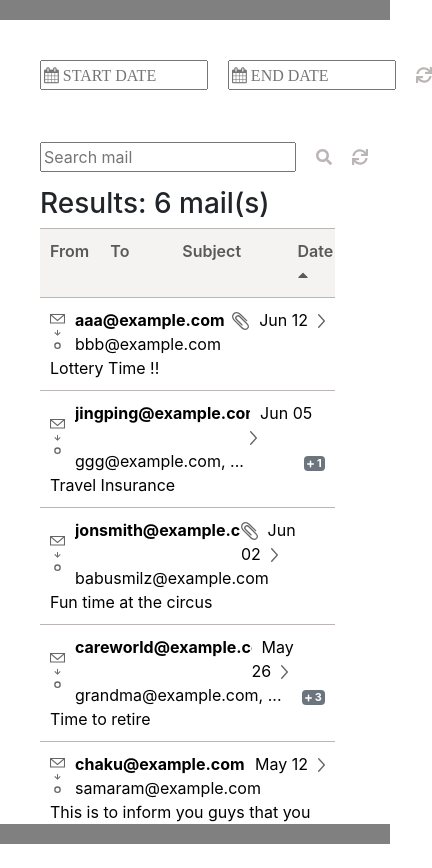
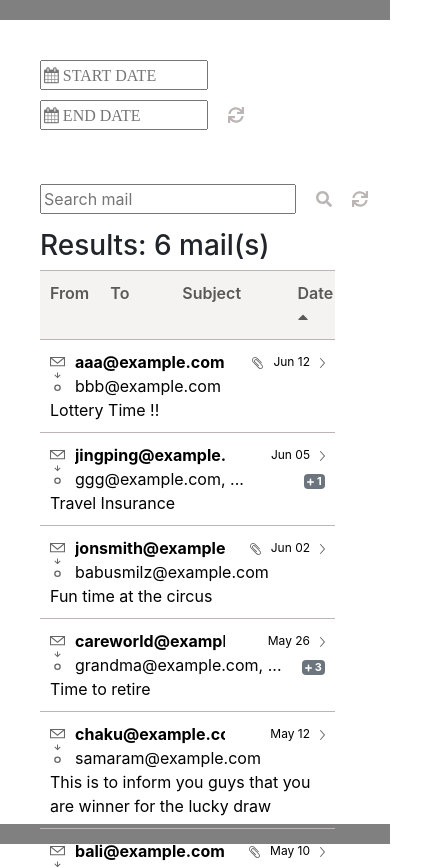
Before and after one commit to Vineeth-Avvaru/mail-archiver, a React (Create React App) app: page /mails in a window 390 px wide. Shown: the whole page, 432 px wide, since content can reach past the window. Before the commit the page ends 844 px from the top, so only its background shows below. Built offline with nearby package versions, Linux system fonts and the light colour scheme.

Commit message:
responsiveness for all devices

```diff
--- a/src/components/HomeComponent.css
+++ b/src/components/HomeComponent.css
@@ -12,6 +12,9 @@
     justify-content: space-between;
 }
 
+.mobile-date-container {
+    display: none;
+}
 .date-container {
     display: flex;
     flex-direction: row;
@@ -141,3 +144,30 @@
         overflow-y: scroll;
     }
 }
+
+@media (max-width: 470px) {
+    .filter-container{
+        height: 20vh;
+    }
+    .mails-container {
+        height: calc(100%-20vh);
+    }
+    .date-container{
+        display: none;
+    }
+    .mobile-date-container {
+        display: initial;
+    }
+    .mobile-date-container-display {
+        display: flex;
+        flex-direction: column;
+    }
+    .mobile-end-date-picker {
+        display: flex;
+        flex-direction: row;
+        margin-top: 10px;
+    }
+    .mobile-refresh-icon {
+        margin-left: 20px;
+    }
+}
--- a/src/components/HomeComponent.jsx
+++ b/src/components/HomeComponent.jsx
@@ -16,19 +16,19 @@ const mapStateToProps = state => {
         order: state.order,
         startDate: state.startDate,
         endDate: state.endDate,
-        searchMsg : state.searchMsg
+        searchMsg: state.searchMsg
     }
 }
 
 const mapDispatchToProps = (dispatch) => ({
-    changeMailOrder: ()=> {dispatch(changeMailOrder())},
-    setStartDate : (date) => {dispatch(setStartDate(date))},
-    setEndDate : (date) => {dispatch(setEndDate(date))},
-    resetDate : () => {dispatch(resetDate())},
-    handleSearch : (content) => {dispatch(handleSearch(content))},
-    filterMails : () => {dispatch(filterMails())},
-    onEnter: (keyStroke) => {dispatch(onEnter(keyStroke))},
-    resetSearch: () => {dispatch(resetSearch())}
+    changeMailOrder: () => { dispatch(changeMailOrder()) },
+    setStartDate: (date) => { dispatch(setStartDate(date)) },
+    setEndDate: (date) => { dispatch(setEndDate(date)) },
+    resetDate: () => { dispatch(resetDate()) },
+    handleSearch: (content) => { dispatch(handleSearch(content)) },
+    filterMails: () => { dispatch(filterMails()) },
+    onEnter: (keyStroke) => { dispatch(onEnter(keyStroke)) },
+    resetSearch: () => { dispatch(resetSearch()) }
 })
 
 class Home extends React.Component {
@@ -40,7 +40,7 @@ class Home extends React.Component {
                     <div className="date-container">
                         <div className="date-picker">
                             <DatePicker
-                                className = "place-icon"
+                                className="place-icon"
                                 placeholderText="&#xf073; START DATE"
                                 selected={this.props.startDate}
                                 onChange={date => this.props.setStartDate(date)}
@@ -52,13 +52,13 @@ class Home extends React.Component {
                                 todayButton="Today"
                                 startDate={this.props.startDate}
                                 endDate={this.props.endDate}
-                                maxDate={this.props.endDate === null ? new Date(): this.props.endDate}
+                                maxDate={this.props.endDate === null ? new Date() : this.props.endDate}
                             />
                         </div>
 
                         <div className="date-picker">
                             <DatePicker
-                                className = "place-icon"
+                                className="place-icon"
                                 placeholderText="&#xf073; END DATE"
                                 selected={this.props.endDate}
                                 onChange={date => this.props.setEndDate(date)}
@@ -76,19 +76,63 @@ class Home extends React.Component {
                         </div>
                         <FontAwesomeIcon icon={faSync} className="refresh-icon" onClick={this.props.resetDate} />
                     </div>
+                    <div className="mobile-date-container">
+                        <div className="mobile-date-container-display">
+                        <div className="mobile-date-picker">
+                            <DatePicker
+                                className="place-icon"
+                                placeholderText="&#xf073; START DATE"
+                                selected={this.props.startDate}
+                                onChange={date => this.props.setStartDate(date)}
+                                selectsStart
+                                peekNextMonth
+                                showMonthDropdown
+                                showYearDropdown
+                                dropdownMode="select"
+                                todayButton="Today"
+                                startDate={this.props.startDate}
+                                endDate={this.props.endDate}
+                                maxDate={this.props.endDate === null ? new Date() : this.props.endDate}
+                            />
+                        </div>
+
+                        <div className="mobile-end-date-picker">
+                        <div className="mobile-date-picker">
+                            <DatePicker
+                                className="place-icon"
+                                placeholderText="&#xf073; END DATE"
+                                selected={this.props.endDate}
+                                onChange={date => this.props.setEndDate(date)}
+                                selectsEnd
+                                peekNextMonth
+                                showMonthDropdown
+                                showYearDropdown
+                                dropdownMode="select"
+                                todayButton="Today"
+                                startDate={this.props.startDate}
+                                endDate={this.props.endDate}
+                                minDate={this.props.startDate}
+                                maxDate={new Date()}
+                            />
+                        </div>
+                        <FontAwesomeIcon icon={faSync} className="refresh-icon mobile-refresh-icon" onClick={this.props.resetDate} />
+                        </div>
+                        </div>
+
+                    </div>
                     <div className="search-container">
                         <div>
                             <input
                                 type="text"
                                 onChange={(event) => this.props.handleSearch(event.target.value)}
                                 value={this.props.searchMsg}
-                            onKeyPress = {(e) => this.props.onEnter(e.key)}
+                                onKeyPress={(e) => this.props.onEnter(e.key)}
                                 placeholder="Search mail"
                                 className="search-bar"
                             />
                         </div>
                         <FontAwesomeIcon icon={faSearch} className="search-icon" onClick={this.props.filterMails} />
-                        <FontAwesomeIcon icon={faSync} className="refresh-icon"  onClick={this.props.resetSearch} />
+                        <FontAwesomeIcon icon={faSync} className="refresh-icon" onClick={this.props.resetSearch} />
                     </div>
                 </div>
 
--- a/src/components/MailComponent.css
+++ b/src/components/MailComponent.css
@@ -115,6 +115,31 @@
         font-size: 11px;
     }
     .email-from-text{
+        align-self: center;
         overflow: hidden;
     }
+    .mobile-email-from-date {
+        align-self: center;
+    }
 }
+
+@media (max-width: 425px) {
+    .mobile-email-from-date {
+        font-size: 12px;
+    }
+    .icon-clip {
+        height: 12px;
+        width: auto;
+    }
+    .arrow-icon {
+        height: 10px;
+        width: auto;
+    }
+    .mobile-email-from{
+        width: 100%;
+        overflow: hidden;
+    }
+    .email-from-text {
+        width: 60%;
+    }
+}
--- a/src/components/MailComponent.jsx
+++ b/src/components/MailComponent.jsx
@@ -47,7 +47,7 @@ function Mail(props) {
                         <div>
                             <div className="non-subject-part">
                                 <div className="mail-sp-icon">
-                                    <img src={mailIcon} className="mail-icon" />
+                                    <img src={mailIcon} className="mail-icon" alt="mail-icon" />
                                 </div>
                                 <div className="mobile-from-to-container">
                                     <div className="mobile-email-from">
@@ -65,7 +65,7 @@ function Mail(props) {
                                                 {mailMonth + " " + mailDay}
                                             </span>
                                             <span>
-                                                <img src={mobileArrowIcon} className="arrow-icon" />
+                                                <img src={mobileArrowIcon} className="arrow-icon" alt="arrow" />
                                             </span>
                                         </div>
                                     </div>
@@ -93,53 +93,6 @@ function Mail(props) {
                     </Link>
                 </div>
             </div>
-            // <Link key={index} to={`/mails/${index}`} className="mail-body-container">
-            //     <div className="mail-sp-icon">
-            //         <img src={mailIcon} />
-            //     </div>
-            //     <div className="email-from-body">
-            //         {archivedMail.from}
-            //         <span className="mobile-clip-icon">
-            //             {archivedMail.attachment
-            //                 ? <img src={clip_icon} className="icon-clip" alt="icon-clip" />
-            //                 : <div></div>
-            //             }
-            //         </span>
-            //         <span className="mobile-date">
-            //         {archivedMail.date}
-            //         </span>
-            //         <span className="mobile-arrow-icon">
-            //         <img src={mobileArrowIcon} />
-            //         </span>
-            //     </div>
-            //     <div className="email-to-body">
-            //         {archivedMail.to[0]}
-            //         {archivedMail.to.length !== 1
-            //             ? <span>, ... </span>
-            //             : <span></span>
-            //         }
-            //         <span className="mobile-badge">
-            //             {archivedMail.to.length !== 1
-            //                 ? <span><Badge color="secondary"><FontAwesomeIcon icon={faPlus} /><i className="badge-text">{archivedMail.to.length - 1}</i></Badge></span>
-            //                 : <span></span>
-            //             }
-            //         </span>
-            //     </div>
-            //     <span className="email-badge-body">
-            //         {archivedMail.to.length !== 1
-            //             ? <span><Badge color="secondary"><FontAwesomeIcon icon={faPlus} /><i className="badge-text">{archivedMail.to.length - 1}</i></Badge></span>
-            //             : <span></span>
-            //         }
-            //     </span>
-            //     <div className="email-sub-body">{archivedMail.subject}</div>
-            //     <span className="email-attachment-body">
-            //         {archivedMail.attachment
-            //             ? <img src={clip_icon} className="icon-clip" alt="icon-clip" />
-            //             : <div></div>
-            //         }
-            //     </span>
-            //     <span className="email-date-body">{archivedMail.date}</span>
-            // </Link>
         )
     })
     return (
```
Lines whose indentation alone changed are shown as unchanged.
